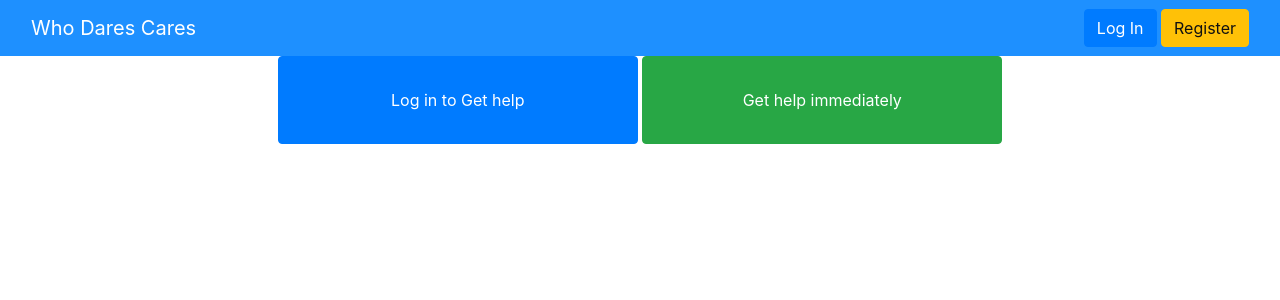
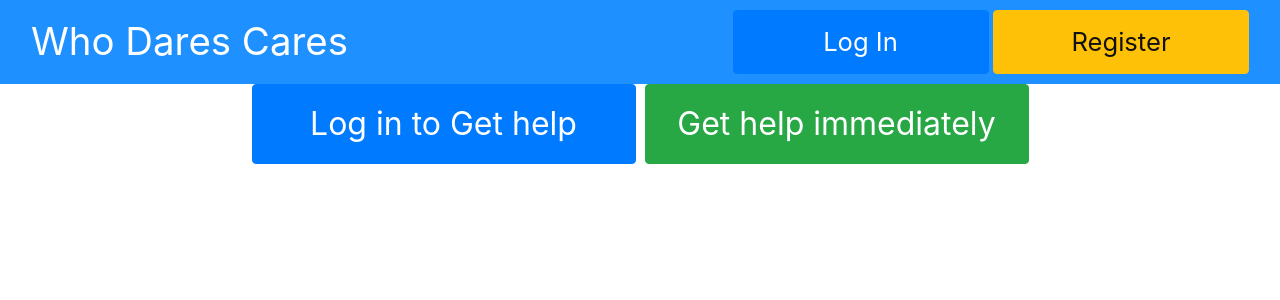
Before and after one commit to glasgow2017/team-4, a PHP site: page / in a window 1280 px wide. Shown: the top 300 px of the page. Run offline with PHP 8.4, Linux system fonts and the light colour scheme; some libraries are stand-ins or nearby versions.

Commit message:
relative units for index page

```diff
--- a/WhoDares/Help.php
+++ b/WhoDares/Help.php
@@ -9,6 +9,7 @@ and open the template in the editor.
 <link rel="stylesheet" href="https://maxcdn.bootstrapcdn.com/bootstrap/4.0.0-beta.2/css/bootstrap.min.css" integrity="sha384-PsH8R72JQ3SOdhVi3uxftmaW6Vc51MKb0q5P2rRUpPvrszuE4W1povHYgTpBfshb" crossorigin="anonymous">
 <link rel="stylesheet" href ="Style.css">
 <head>
+    <meta name="viewport" content="width=device-width, initial-scale=1">
     <meta charset="UTF-8">
     <title>Who Dares Cares</title>
 </head>
--- a/WhoDares/Style.css
+++ b/WhoDares/Style.css
@@ -16,14 +16,24 @@ and open the template in the editor.
 }
 .navbar-brand{
     color:white;
+    font-size:3vw;
 }
 .user-options{
     text-align:center;
+    font-size:2.5vw;
 }
 .btn-option{
-    height:calc(15vh - 2rem);
-    width:calc(30vw - 1.5rem);
-    display:inline;
+    height:calc(10vh);
+    width:calc(30vw);
+
+}
+
+.navbar-btn{
+    height:calc(8vh);
+    width:calc(20vw);
+}
+.navbar-btn{
+    font-size:2vw;
 }
 .btn-option{
     font-size:100%;
@@ -50,3 +60,9 @@ and open the template in the editor.
     text-align:center;
     width:50%;
 }
+.inputFields input{
+    width:100%;
+}
+#submitBtn{
+    width:10vw;
+}
--- a/WhoDares/index.php
+++ b/WhoDares/index.php
@@ -22,8 +22,8 @@ and open the template in the editor.
         <div class="navbar-header">
             <a class="navbar-brand" href="#">Who Dares Cares</a>
         </div>
-        <div class = "btn-type">
-            <button type="button" class="btn btn-primary navbar-btn" >Log In</button>
+        <div class = "btn-type nav-options">
+            <button type="button" class="btn btn-primary navbar-btn" data-toggle="modal" data-target="#log" >Log In</button>
             <a href = "Register.php"><button type="button" class="btn btn-warning navbar-btn" >Register</button></a>
         </div>
     </div>
@@ -50,7 +50,7 @@ and open the template in the editor.
             <div class="inputFields">
                 Username: <input type="text" name="username"><br>
                 Password: <input type="text" name="password"><br><br>
-                <input type="submit" value="Submit">
+                <input id= "submitBtn" type="submit" value="Submit">
             </div>
         </form>
       </div>
```
